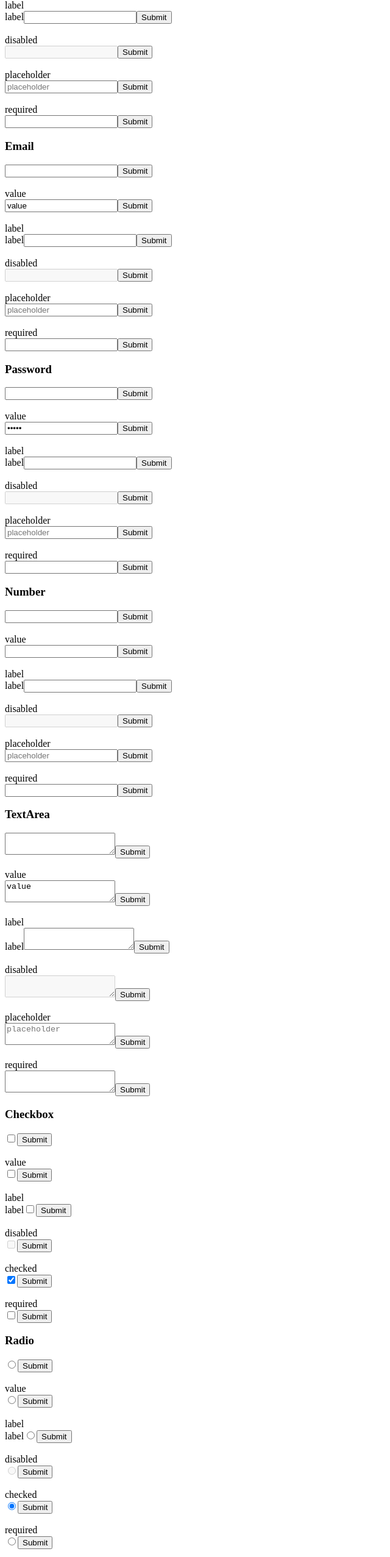
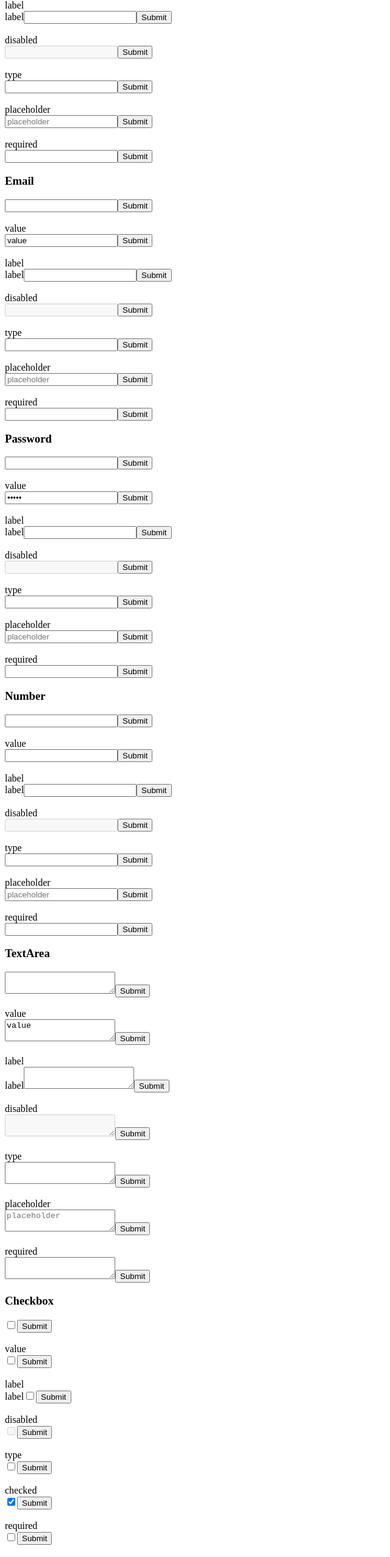
Before and after one commit to iFixit/formy, a React (Create React App) app: page / in a window 1280 px wide. Shown: the part 155-2709 px from the top of the page at 61% size, without its empty margins (0-640 px from the left). Built offline with nearby package versions, Linux system fonts and the light colour scheme.

Commit message:
add type property to input type constructor

```diff
--- a/src/Formy/FormyField.js
+++ b/src/Formy/FormyField.js
@@ -16,36 +16,42 @@ FormField.Default = {
    label: '',
    disabled: false,
    component: FormField.ComponentLibrary.Default,
+   type: 'default',
 };
 
 FormField.Text = FormField.FieldFactory({
   placeholder: '',
   required: false,
   component: FormField.ComponentLibrary.Text,
+  type: 'text',
 });
 
 FormField.Email = FormField.FieldFactory({
    placeholder: '',
    required: false,
    component: FormField.ComponentLibrary.Email,
+   type: 'email',
 });
 
 FormField.Password = FormField.FieldFactory({
    placeholder: '',
    required: false,
    component: FormField.ComponentLibrary.Password,
+   type: 'password',
 });
 
 FormField.Number = FormField.FieldFactory({
    placeholder: '' ,
    required: false,
    component: FormField.ComponentLibrary.Number,
+   type: 'number',
 });
 
 FormField.TextArea = FormField.FieldFactory({
    placeholder: '',
    required: false,
    component: FormField.ComponentLibrary.TextArea,
+   type: 'textarea',
 });
 
 FormField.Checkbox = FormField.FieldFactory({
@@ -53,6 +59,7 @@ FormField.Checkbox = FormField.FieldFactory({
    checked: false,
    required: false,
    component: FormField.ComponentLibrary.Checkbox,
+   type: 'checkbox',
 });
 
 FormField.Radio = FormField.FieldFactory({
@@ -60,11 +67,13 @@ FormField.Radio = FormField.FieldFactory({
    checked: false,
    required: false,
    component: FormField.ComponentLibrary.Radio,
+   type: 'radio',
 });
 
 FormField.RadioGroup = FormField.FieldFactory({
    radios: [],
    component: FormField.ComponentLibrary.RadioGroup,
+   type: 'radiogroup',
 });
 
 FormField.Component = props => (
```
